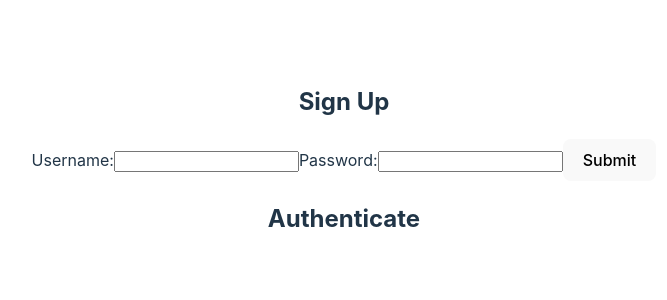
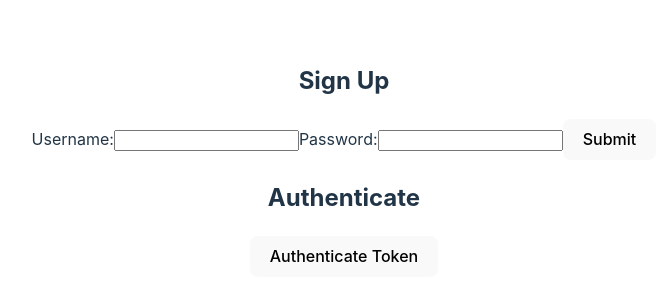
Before and after one commit to cturnbull19/block27-reactForms, a React (Vite) app: page / in a window 1280 px wide. Shown: the part 240-540 px from the top of the page, without its empty margins (296-963 px from the left). Built offline with nearby package versions, Linux system fonts and the light colour scheme.

Commit message:
got everything to work

```diff
--- a/src/App.jsx
+++ b/src/App.jsx
@@ -9,9 +9,9 @@ function App() {
 
   return (
     <>
-      <SignUpForm token={token} setToken={setToken} />
+      <SignUpForm setToken={setToken} />
 
-      <Authenticate token={token} setToken={setToken} />
+      <Authenticate token={token} />
     </>
   );
 }
--- a/src/components/Authenticate.jsx
+++ b/src/components/Authenticate.jsx
@@ -1,9 +1,37 @@
-export default function Authenticate() {
+import { useState } from 'react'
 
+export default function Authenticate({ token }) {
+
+const [successMessage, setSuccessMessage] = useState(null)
+const [error, setError] = useState(null)
+
+    async function handleClick() {
+        console.log("button worked!")
+        try{
+            const res = await fetch("https://fsa-jwt-practice.herokuapp.com/authenticate",
+            {
+                method: "GET",
+                headers: {
+                    "Content-Type": "application/json",
+                    Authorization: `Bearer ${token}`,
+                }
+            })
+            const result = await res.json();
+            console.log(result.message)
+            setSuccessMessage(result.message);
+        } catch(error) {
+            setError(error.message);
+        }
+    }
 
     return(
         <>
         <h2>Authenticate</h2>
+        {successMessage && <p>{successMessage}</p>}
+        {error && <p>{error}</p>}
+        <button onClick={handleClick}>
+        Authenticate Token
+        </button>
         </>
-    )
+    );
 }
--- a/src/components/SignUpForm.jsx
+++ b/src/components/SignUpForm.jsx
@@ -1,10 +1,12 @@
 import { useState } from 'react'
 
-export default function SignUpForm() {
+export default function SignUpForm({setToken}) {
 
     const [username, setUsername] = useState("")
     const [password, setPassword] = useState("")
     const [error, setError] = useState(null)
+
+
 
     //Submit function
     async function handleSubmit(event) {
@@ -15,14 +17,26 @@ export default function SignUpForm() {
         console.log({username, password})
 
         try {
-            const response = await fetch ("https://fsa-jwt-practice.herokuapp.com/signup")
+            const response = await fetch ("https://fsa-jwt-practice.herokuapp.com/signup",
+            {
+                method: "POST",
+                headers: {
+                    "Content-Type": "application/json"
+                },
+                body: JSON.stringify({
+                    username: {username},
+                    password: {password}
+                })
+            })
             const result = await response.json();
             console.log(result);
+            setToken(result.token)
 
         } catch(error) {
             setError(error.message);
         }
-        //setUsername("");
+        setUsername("");
+        setPassword("");
     }
 
     return(
```
